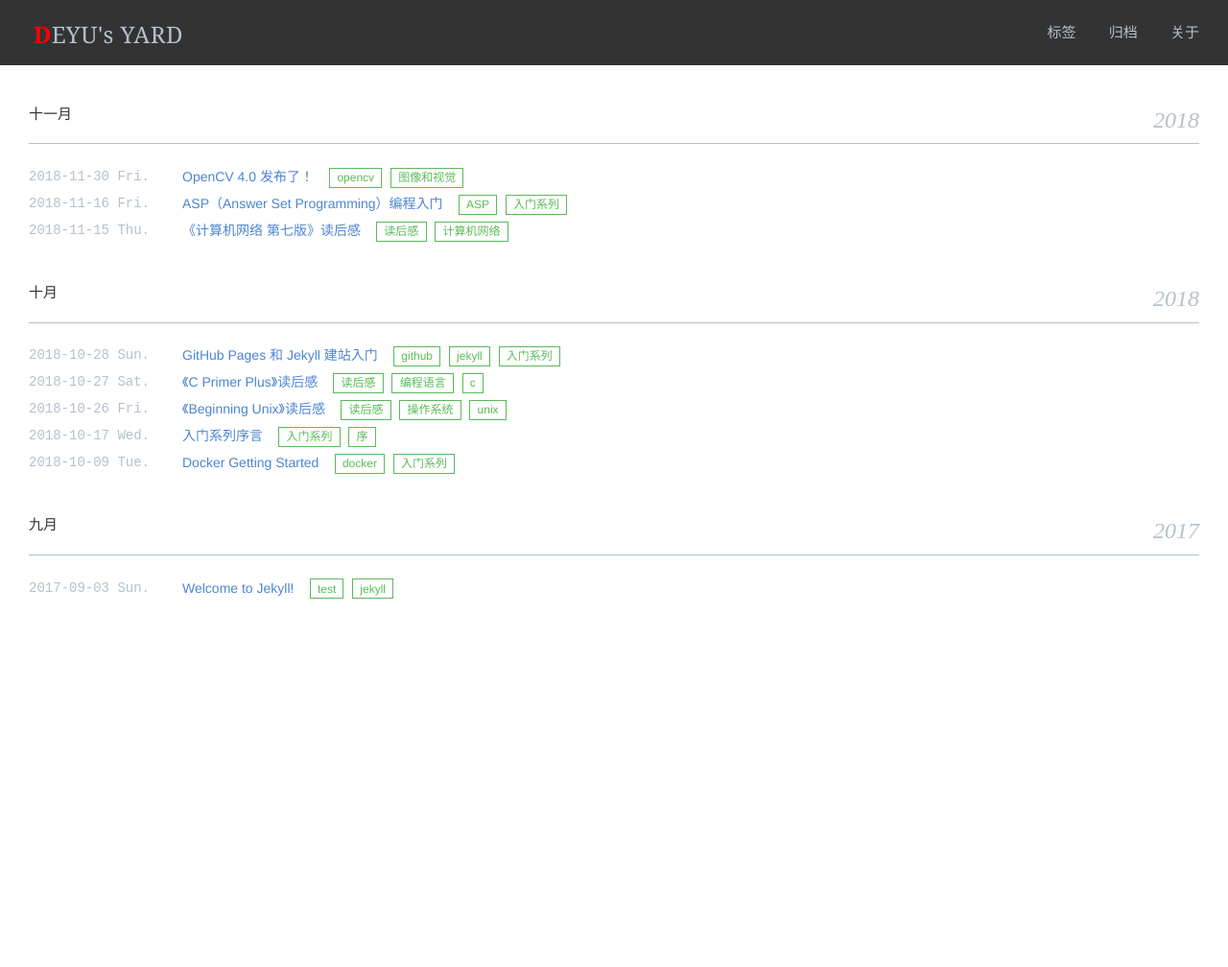
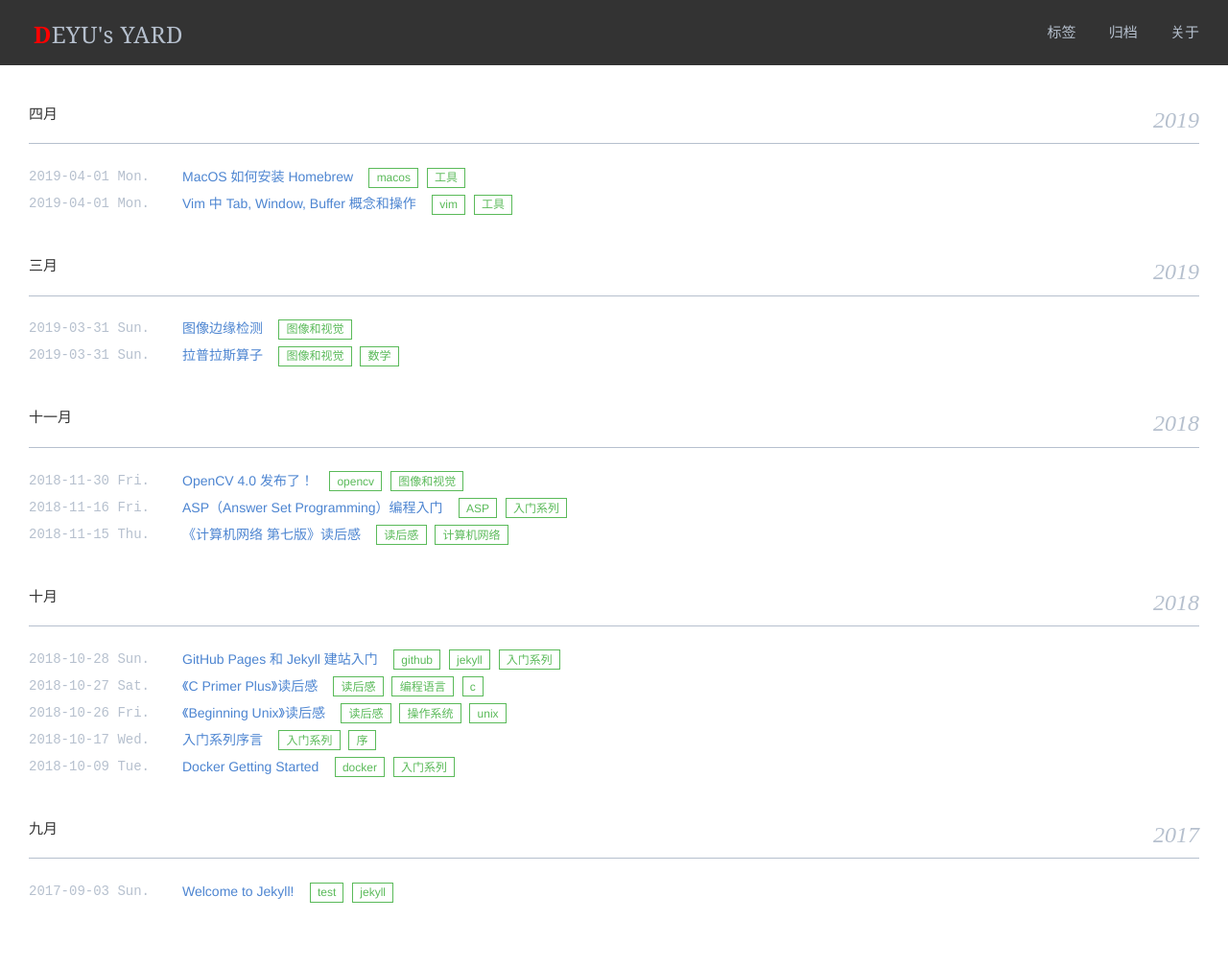
Before and after one commit to xudeyu/xudeyu.github.io, a Jekyll site: the page built from archive.html, in a window 1280 px wide. Shown: the whole page at 96% size. Built offline with Jekyll 4.4.1, drawn with Linux system fonts in a browser that asks for light colours; before the commit the page ends 900 px from its top, so only the background shows below that; part of the change alters nothing that is shown.

Commit message:
LOG: Add posts migrated from CSDN.

````diff
--- a/_config.yml
+++ b/_config.yml
@@ -49,7 +49,7 @@ defaults:
     values:
       layout: "blog"
 
-gems:
+plugins:
   - jekyll-sitemap
   - jekyll-feed
   - jekyll-paginate
--- /dev/null
+++ b/_posts/2019-03-31-laplace-operator.md
@@ -0,0 +1,134 @@
+---
+title: 拉普拉斯算子
+date: 2019-03-31 16:30:03 +0800
+author: Deyu
+categories: 图像和视觉
+tags: 图像和视觉 数学
+---
+
+#### 一 概要介绍
+
+我们主要关注拉普拉斯算子在图像方面的应用。首先，列出二维拉普拉斯算子的定义：
+
+$\Delta f = \frac{\partial^2f}{\partial x^2} + \frac{\partial^2f}{\partial y^2}$
+
+<!--more-->
+
+从公式中可以看到，Laplace 算子在图像上，实际就是 x, y 两个方向的二阶偏导数求和。为什么这个算子可以检测边缘呢？我们可以看一下图示：
+
+![灰度曲线和一阶导数](https://docs.opencv.org/3.4/Laplace_Operator_Tutorial_Theory_Previous.jpg)
+
+上面左图，是图像灰度变化的曲线。在图的中心部分，灰度有一个明显的上升变化。而这个变化，我们可以认为是边缘（不严谨的说）。中心点的圆圈处，是该曲线一阶导数（梯度）最大的点。
+
+上面右图，是对应左图的一阶导函数。我们可以看出，对应的一阶导函数的最大值，也已经用圆圈标注了。
+
+![二阶导数](https://img-blog.csdnimg.cn/20190131100614299.png?x-oss-process=image/watermark,type_ZmFuZ3poZW5naGVpdGk,shadow_10,text_aHR0cHM6Ly9ibG9nLmNzZG4ubmV0L3dlaXhpbl80MzE2Mjc0NQ==,size_16,color_FFFFFF,t_70)
+
+上图，是灰度曲线的二阶导函数。对应着前两幅图看，圆圈标注的依然是一阶导函数的极值点，而在该点两侧，二阶导函数的符号是相反的。
+
+到此为止，我们可以解释为什么拉普拉斯算子可以检测边缘了。边缘处的二阶导函数是过零点，即：左右符号相反的点。注意：***单单是为零的点，不足以判断边缘。因为，平滑图像一阶，二阶倒数也可能为零。***
+
+#### 二 计算过程
+
+由于图像可以看做是二元函数，其中 x，y 的值是离散的，最小变化量为 1。因此可以用差分代替微分的计算。求导的时候：
+
+连续形式：
+
+${f}'(x_{0}) = \lim_{\Delta x \to 0} \frac{f(x_{0} + \Delta x) - f(x_{0})}{\Delta x}$
+
+离散形式：
+
+${f}'(x_{0}) = \lim_{\Delta x \to 1} \frac{f(x_{0} + \Delta x) - f(x_{0})}{\Delta x}$
+
+有了离散形式，我们就不难得出图的一阶偏导函数了：
+
+$\frac{\partial f}{\partial x} = f(x+1, y) - f(x, y)$
+
+$\frac{\partial f}{\partial y} = f(x, y+1) - f(x, y)$
+
+然后，在一阶偏导函数的基础上，求二阶偏导函数。在求一阶偏导函数的时候，我们是通过 x+1 的形式来近似求 x 点的偏导的，直观上来讲取值有点偏右了。那么在求二阶导函数的时候，我们让 x = x - 1 来近似 x 点，更为恰当。所以，二阶偏导函数为：
+
+$\frac{\partial^{2}f} {\partial x^{2}}=f(x+1, y) - f(x, y) - (f((x-1)+1, y) - f(x-1, y))=f(x+1, y)+f(x-1, y)-2f(x, y)$
+
+$\frac{\partial^{2}f} {\partial y^{2}}=f(x, y+1) - f(x, y) - (f(x, (y-1)+1) - f(x, y-1))=f(x, y+1)+f(x, y-1)-2f(x, y)$
+
+由拉普拉斯算子的定义，把上面两式求和，即：
+
+$\Delta f = f(x+1,y) + f(x-1,y) + f(x,y+1) + f(x,y-1) - 4f(x,y)$
+
+上面的式子，用在图像里可以看做上，下，左，右的点求和，减去四倍的中心点。因此，可以用如下模版对图像做卷积：
+
+$$
+\begin{bmatrix}
+0 & 1& 0\\
+1& -4& 1\\
+0&  1& 0
+\end{bmatrix}
+$$
+
+#### 三 运行示例
+
+下面是一个非常简单且直白的测试图：
+
+![原始图像](https://img-blog.csdnimg.cn/20190202143347467.jpg?x-oss-process=image/watermark,type_ZmFuZ3poZW5naGVpdGk,shadow_10,text_aHR0cHM6Ly9ibG9nLmNzZG4ubmV0L3dlaXhpbl80MzE2Mjc0NQ==,size_16,color_FFFFFF,t_70)
+
+![处理后的图像](https://img-blog.csdnimg.cn/20190202143844871.jpg?x-oss-process=image/watermark,type_ZmFuZ3poZW5naGVpdGk,shadow_10,text_aHR0cHM6Ly9ibG9nLmNzZG4ubmV0L3dlaXhpbl80MzE2Mjc0NQ==,size_16,color_FFFFFF,t_70)
+
+#### 四 扩展模版
+
+注意，扩展模版中元素和应为 0。
+
+$$
+\begin{bmatrix}
+0 & -1& 0\\
+-1& 4& -1\\
+0&  -1& 0
+\end{bmatrix}
+$$
+
+$$
+\begin{bmatrix}
+-1 & -1& -1\\
+-1& 8& -1\\
+-1&  -1& -1
+\end{bmatrix}
+$$
+
+上面模版元素的符号与最初模版的符号相反。这里需要注意的是，符号相反，使得算子的结果符号也是相反的。这对于检测过零点并没有什么影响，但是如果是用该算子锐化图像，则要注意结果的加减运算。锐化是为了让灰度差异更加突出，因此，模版中心符号为负，应该减去计算结果。模版中心为正，应该加上计算结果。
+
+$$
+\begin{bmatrix}
+1& 1& 1\\
+1& -8& 1\\
+1&  1& 1
+\end{bmatrix}
+$$
+
+正常的拉普拉斯算子是各向同性滤波器，意味着图像旋转并不影响结果。但默认的模版只在 90 度方向上存在这个不变性，而扩展模版则在 45 度方向上具有了该特性。
+
+#### 五 相关问题
+
+###### 1.laplace 算子为何是 x 和 y 的二阶偏导的和。
+
+这样可以同时响应 x，y 两个方向梯度的变化。通常来讲，边缘的特性是在同一点，只有一个边缘梯度方向。比如说是水平的，或者垂直的，或者 45 度这样的，这些情况都没有问题。但有一个极特殊情况，那就是 x，y 方向的二阶偏导是相互抵消的，导致边缘没有响应，或者响应变弱了。这种情况虽然极少，但确实是存在的。好在即使存在，也只可能是个别点，基本可以忽略。
+
+###### 2.laplace 算子的优劣之处
+
+由于 laplace 使用二阶偏导找过零点，那么对一些很小的灰度变化，也能灵敏的响应。但这也导致了其对噪声很敏感，尤其是孤立的噪声点特别强烈。因此，最好提前进行平滑处理，比如使用高斯滤波。高斯和拉普拉斯算子结合在一起，就是 LoG 算子，这个后面再说。
+
+由于 laplace 使用二阶偏导数，使其对应平缓的梯度变化不敏感，这是区别于一阶导数的地方。因此，如果不想检测出平缓的粗边缘，使用二阶导数更合适。
+
+laplace 可以通过两侧的符号判断边缘灰度是增还是减，有一定的实际用途。
+
+#### 六 参考资料：
+
+- [Laplace Operator](https://en.wikipedia.org/wiki/Laplace_operator)
+- [OpenCV](https://docs.opencv.org/4.0.1/d5/db5/tutorial_laplace_operator.html)
+- [多种模版效果参考](https://blog.csdn.net/wfh2015/article/details/80686176)
+- [微分dy与差分$\Delta y$](https://blog.csdn.net/groundhappy/article/details/65437673)
+- [HMC 参考资料](http://fourier.eng.hmc.edu/e161/lectures/gradient/node7.html)
+- [锐化空间滤波器](https://blog.csdn.net/liuchuan__________/article/details/48650193)
+- [参考一](http://www.cnblogs.com/xfzhang/archive/2011/01/19/1939020.html)
+
+&nbsp;
+&nbsp;
--- /dev/null
+++ b/_posts/2019-04-01-edge-detection.md
@@ -0,0 +1,64 @@
+---
+title: 图像边缘检测
+date: 2019-04-01 07:55:18 +0800
+author: Deyu
+categories: 图像和视觉
+tags: 图像和视觉
+---
+
+#### 一. 图像边缘
+
+图像边缘，（不严谨的说）通常就是指图像中灰度在一个小范围内有一个剧烈变化的部分。因为不同的实际需求对边缘的定义很可能并不相同，所以我们也不必纠结于细节。下面有一些边缘形状的的例子，其中的高低可以看作是灰度值的大小：
+
+<!--more-->
+
+![边缘的类型](https://img-blog.csdnimg.cn/20190211205937317.png)
+
+边缘通常比图像中的其他特征（颜色，纹理）包含更多的有用信息，因此边缘检测一直是很重要的课题。尤其是如何把边缘同其他特征（纹理，噪声）区分开来，是很关键的。对于图像中对象的识别和定位，边缘检测是一个基本的工具。它也是图像分割过程的一部分。
+
+通常边缘检测都会首先对噪声进行处理。噪声一般是随机的，但有两种类型的噪声在图像分析中常常使用：
+- 信号无关的，一般可用带有特定平均值和标准偏差的概率分布来表示，比如高斯分布。
+- 信号相关的，图像中每一点噪声的大小为这一点灰阶值的函数。
+
+边缘和噪声像素都具有的特点是比周围的像素有明显的灰阶变化。而边缘像素互相连接，构成等高线。可以据此区分噪声和边缘像素。
+
+#### 二. 检测方法
+
+边缘检测的方法很多，新方法也在不断地涌现出来。一些旧方法已经不太常用了，例如：基于直方图分析，常用的有一下几种：
+
+###### 1.一阶微分算子
+
+一阶微分算子一般是通过梯度来进行边缘检测，下图就是利用梯度（一阶导数）检测的例子：
+
+![阶跃式边缘和梯度的对应变化](https://img-blog.csdnimg.cn/20190211212148607.png?x-oss-process=image/watermark,type_ZmFuZ3poZW5naGVpdGk,shadow_10,text_aHR0cHM6Ly9ibG9nLmNzZG4ubmV0L3dlaXhpbl80MzE2Mjc0NQ==,size_16,color_FFFFFF,t_70)
+
+![屋顶式边缘和梯度的对应变化](https://img-blog.csdnimg.cn/20190211212255562.png?x-oss-process=image/watermark,type_ZmFuZ3poZW5naGVpdGk,shadow_10,text_aHR0cHM6Ly9ibG9nLmNzZG4ubmV0L3dlaXhpbl80MzE2Mjc0NQ==,size_16,color_FFFFFF,t_70)
+
+这类算子包括：Roberts 算子，Prewitt 算子，Sobel 算子，Kirsch 算子等。
+
+###### 2.二阶微分算子
+
+二阶微分的特性是，在导数的极值点为零，极值点两侧为异号。由于其对细微的边缘也能很好的响应，所以应用广泛。但其缺点也很明显，就是对噪声的响应也会很强烈。
+
+![一阶导数和二阶导数](https://img-blog.csdnimg.cn/20190213105926535.png?x-oss-process=image/watermark,type_ZmFuZ3poZW5naGVpdGk,shadow_10,text_aHR0cHM6Ly9ibG9nLmNzZG4ubmV0L3dlaXhpbl80MzE2Mjc0NQ==,size_16,color_FFFFFF,t_70)
+
+这类算法包括：Laplacian 算子，LoG 算子，Canny 算子等。
+
+###### 3.其他算法
+
+基于小波的边缘检测算法等等。
+
+另外，也可以按如下方式分类：
+- 导数算子
+- 模版匹配
+- 边缘的数学建模，当然也要尽量把噪声因素考虑进去
+
+#### 三. 参考资料
+
+[参考一](https://blog.csdn.net/qq_18815817/article/details/78625845)
+[参考二](https://blog.csdn.net/chaolei3/article/details/79809703)
+[参考三](https://wenku.baidu.com/view/88876b17a9956bec0975f46527d3240c8447a185.html)
+[参考四](https://wenku.baidu.com/view/b04b31db6e1aff00bed5b9f3f90f76c661374c08.html)
+
+&nbsp;
+&nbsp;
--- /dev/null
+++ b/_posts/2019-04-01-macos-homebrew-installation.md
@@ -0,0 +1,53 @@
+---
+title: MacOS 如何安装 Homebrew
+date: 2019-04-01 08:09:16 +0800
+author: Deyu
+categories: 开发环境及工具
+tags: macos 工具
+---
+
+##### 系统环境
+
+- MacOS Sierra 10.12.5
+
+<!--more-->
+
+##### 安装步骤
+
+1.尝试执行下面的官方命令，但由于被墙的原因，基本会失败。失败了请继续往下看。
+```
+/usr/bin/ruby -e "$(curl -fsSL https://raw.githubusercontent.com/Homebrew/install/master/install)"
+
+```
+2.把安装脚本下载下来先：
+```
+curl -fsSL https://raw.githubusercontent.com/Homebrew/install/master/install >> brew_install
+
+```
+3.修改脚本的下面一行内容：
+```
+把脚本中下面这一行：
+BREW_REPO = "https://github.com/Homebrew/brew".freeze
+修改地址为中科大的：
+BREW_REPO = "https://mirrors.ustc.edu.cn/brew.git".freeze
+
+```
+4.执行脚本应该可以正确安装了。但是，直接安装软件有时候还是会出错。
+5.执行下面的操作：
+```
+$ echo 'export HOMEBREW_BOTTLE_DOMAIN=https://mirrors.ustc.edu.cn/homebrew-bottles' >> ~/.bash_profile
+$ source ~/.bash_profile
+$ brew update
+
+```
+6.之后应该就可以正常安装软件了。
+
+##### 参考资料
+
+- [更换 Homebrew 的更新源](https://mybestluck.com/index.php/2018/08/09/%E6%9B%B4%E6%8D%A2homebrew%E7%9A%84%E6%9B%B4%E6%96%B0%E6%BA%90/)
+- [解决 Homebrew 安装错误](https://blog.csdn.net/qq_35624642/article/details/79682979)
+- [Homebrew 官方网站](https://brew.sh/index_zh-cn.html)
+
+
+&nbsp;
+&nbsp;
--- /dev/null
+++ b/_posts/2019-04-01-vim-tab-window-buffer.md
@@ -0,0 +1,163 @@
+---
+title: Vim 中 Tab, Window, Buffer 概念和操作
+date: 2019-04-01 08:03:55 +0800
+author: Deyu
+categories: 开发环境及工具
+tags: vim 工具
+---
+
+###### 概念
+------
+执行 ```:help window```可以在 VIM 文档中得到如下解释：
+
+-  A buffer is the in-memory text of a file.
+-  A window is a viewport on a buffer.
+-  A tab page is a collection of windows.
+
+所以，用自己的话概括一下。
+
+- buffer 是载入到内存的文件内容，可以修改、保存等等。一个文件只有一份。
+- window 是用来显示 buffer 内容的。
+- tab 页是用来管理 windows 的，可以组织 window 的布局等等。
+
+<!--more-->
+
+###### Buffer 常用操作
+------------
+- 直接打开文件编辑
+```
+:e[dit] [++opt] [+cmd] {fname}
+```
+- 添加文件命到 buffer list，但并不载入。
+```
+:bad[d] [+lnum] {fname}
+```
+- 从 buffer 删除文件，! 为强制删除，N 为 buffer 的序号，bufname 为 buf 列表中显示的名字。
+```
+:bd[elete][!] [N]
+:bd[elete][!] {bufname}
+:N,Mbd[elete][!]
+ ```
+ - 打开 buffer 列表中的一个 buffer
+ ```
+ :[N]b[uffer][!] [+cmd] [N]
+ :[N]b[uffer][!] [+cmd] {bufname}
+ :[N]sb[uffer] [+cmd] [N]
+ :[N]sb[uffer] [+cmd] {bufname}
+ ```
+ 下面的命令也都可以加 s 来 split window
+ ```
+ :[N]bn[ext][!] [+cmd] [N]
+ :[N]bp[revious][!] [+cmd] [N]
+ :bf[irst][!] [+cmd]
+ :bl[ast][!] [+cmd]
+ ```
+ ```
+ :[N]bm[modified][!] [+cmd] [N]
+ ```
+ - 打开 buffer list 中全部的 buffer，下面的第一个是只打开已经 loaded 的 buffer，N 可以指定最大数目
+ ```
+ :[N]unh[ide] [N]
+ :[N]ba[all] [N]
+ ```
+ - buffer 切换的相关操作。制定 N 会跳到特定序号的 buffer。不指定 N 会在上一个 buffer 来回切换（被标为 # 的 buffer）。实测按 CTRL + 6 就可以了。
+ ```
+ [N] CTRL - ^
+ ```
+ - 显示所有已经载入的 buffer，特殊的 buffer 比如：help 并不会在这个列表里，因为它属于 unlisted-buffer，详情见文档特殊 buffer 部分。不过如果加上 ! 标志位，那么会列出所有的 buffer
+ ```
+ :ls[!] [flags]
+ ```
+
+ ###### Window 常用操作
+ - 打开一个空白窗口
+ ```
+ :new
+ :vnew
+ ```
+ - 用多个窗口打开多个文件, 用 N 个窗口
+ ```
+ vim -o/O[N] file1 file2 file3
+ ```
+ - 退出窗口
+ ```
+ :{count}q[uit]!
+ CTRL-W q
+ ```
+ - 关闭窗口
+ ```
+ :clo[se][!]
+ CTRL-W c
+ ```
+ - 保留当前窗口，退出其他窗口
+ ```
+ :only
+ CTRL-W o
+ ```
+ - 拆分窗口
+ ```
+ :[N]sp[lit] [++opt] [+cmd] [file]
+ :[N]vsp[lit] [++opt] [+cmd] [file]
+ ```
+ - 窗口之间跳转
+ ```
+ CTRL-W j/k/h/l/w
+ ```
+ - 移动窗口
+ ```
+ CTRL-W r/R 轮换窗口交换
+ CTRL-W x/X 与相邻窗口交换
+ ```
+ - 调整窗口大小
+ ```
+ CTRL-W =   等分窗口
+ CTRL-W _   当前屏幕高度扩展到最大, (shift + -)
+ CTRL-W |   当前屏幕宽度扩展到最大, (shift + \)
+ CTRL-W >/< 调整宽度
+ CTRL-W +/- 调整高度
+ ```
+ - 多个 window 可以编辑同一个 buffer，而且他们可以同步显示。修改一个另一个也会跟着变化。
+ ###### Tabpage 常用操作
+ - 打开一个标签页
+ ```
+ :[count]tabe[dit] [++opt] [+cmd] {file}
+ ```
+ - 关闭标签页
+ ```
+ :{count}tabc[lose][!] 关闭当前标签页
+ :{count}tabo[nly][!]  关闭其余标签页
+ ```
+ - 跳转标签页
+ ```
+ {count}gt 正向跳转到第 count 个 page，第一个标签页是 1
+ {count}gT 反向跳转到第 count 个 page
+ :tabr[ewind] 跳到第一个
+ :tabl[ast]   跳到最后一个
+ ```
+ - 列出所有标签页
+ ```
+ :tabs
+ ```
+ - 移动标签页
+ ```
+ :tabm[ove] [N] 移动到第N个页面位置
+ :tabm[ove] +/-[N] 向前或向后移动N个位置
+ ```
+ - 对多个标签页执行同一个命令
+ ```
+ :[range]tabd[o] {cmd}  所有标签页号在 range 范围内的标签，都会执行 cmd。
+ ```
+ - 用多个标签页打开多个文件
+ ```
+ vim -p file1 file2 file3
+ ```
+ ###### 帮助
+ ----
+ 在 VIM 中，可以通过下面的帮助命令，来查看相关的帮助文档。
+ ```
+ :help window
+ :help tabpage
+ ```
+
+&nbsp;
+&nbsp;
````
Also changed, not shown: Gemfile.lock.
